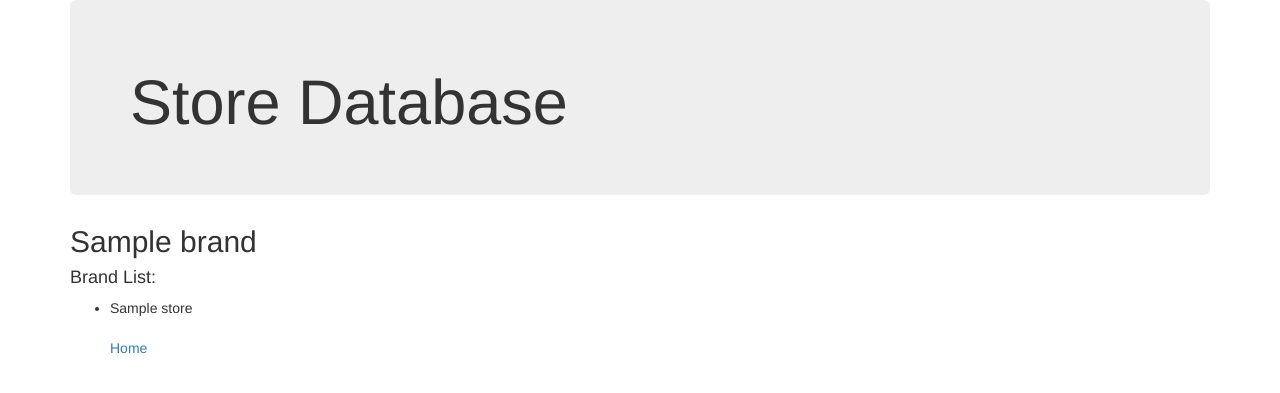
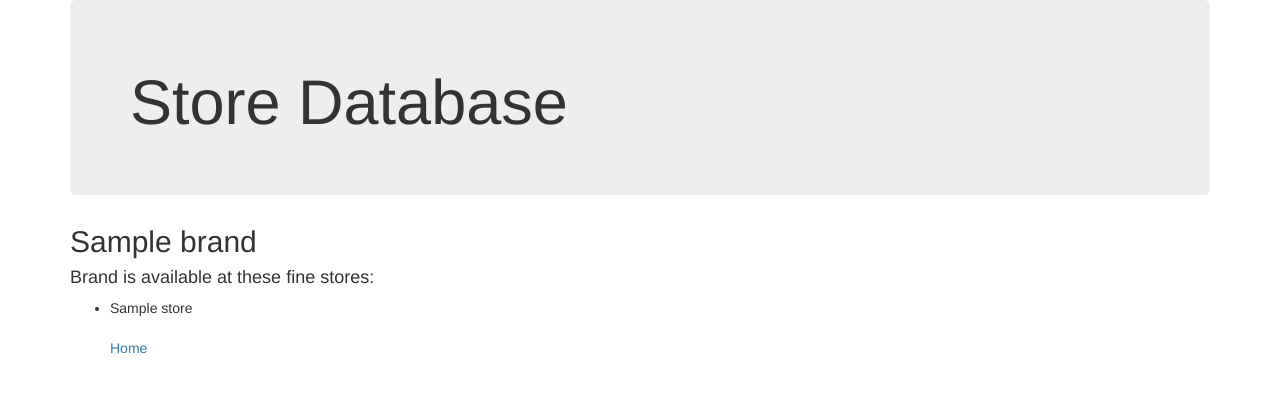
Before and after one commit to GStewartN/omgshoes, a PHP site: template views/brand.html.twig in a window 1280 px wide. Shown: the top 393 px of the page. Run offline with PHP 8.4, Linux system fonts and the light colour scheme; the template is opened without the code that fills it: most values are stand-ins (such as "Sample title", 1, 10 or a date in 2020); some libraries are stand-ins or nearby versions.

Commit message:
adjust wording on brand template

```diff
--- a/views/brand.html.twig
+++ b/views/brand.html.twig
@@ -12,7 +12,7 @@
       <h2>{{ brand.getBrandName }}</h2>
 
       {% if stores is not empty %}
-        <h4>Brand List:</h4>
+        <h4>Brand is available at these fine stores:</h4>
         <ul>
           {% for store in stores %}
           <li>{{ store.getName }}</li>
```
